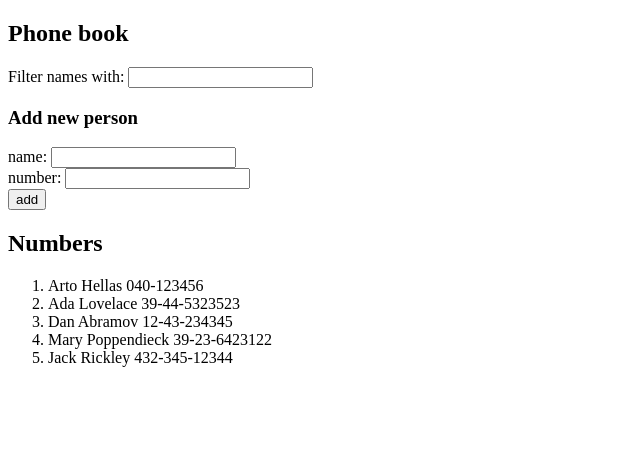
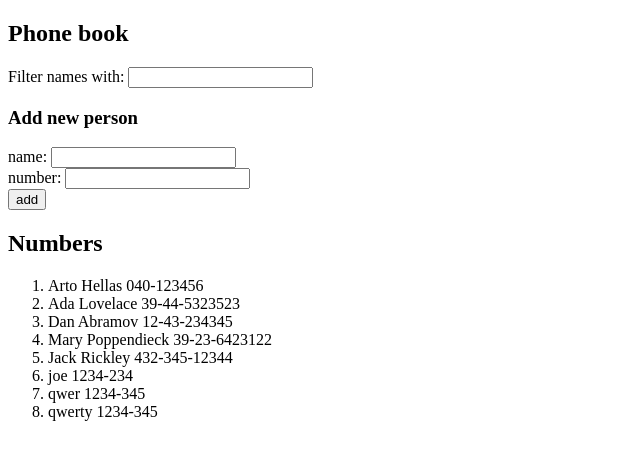
Before and after one commit to feketebence/fullstack-open, a React (Vite) app in the folder part2/phonebook/: page / in a window 1280 px wide. Shown: the top 460 px of the page, without its empty margins (0-640 px from the left). Built offline with nearby package versions, Linux system fonts and the light colour scheme; data requests are answered from the project's data file.

Commit message:
Finish exercise 2-12

```diff
--- a/part2/phonebook/db.json
+++ b/part2/phonebook/db.json
@@ -24,6 +24,21 @@
       "name": "Jack Rickley",
       "number": "432-345-12344",
       "id": "5"
+    },
+    {
+      "id": "bb6a",
+      "name": "joe",
+      "number": "1234-234"
+    },
+    {
+      "id": "9940",
+      "name": "qwer",
+      "number": "1234-345"
+    },
+    {
+      "id": "f704",
+      "name": "qwerty",
+      "number": "1234-345"
     }
   ]
 }
--- a/part2/phonebook/src/App.jsx
+++ b/part2/phonebook/src/App.jsx
@@ -81,10 +81,7 @@ const App = () => {
     const handleAddPerson = (event) => {
         event.preventDefault();
 
-        const nextPersonId = Math.max(...persons.map((p) => p.id)) + 1;
-
         const newPerson = {
-            id: nextPersonId,
             name: newName,
             number: newNumber
         };
@@ -95,13 +92,18 @@ const App = () => {
                 : true;
 
         if (personAlreadyAdded) {
-            alert(`${newPerson.name} is already added to the phonebook.`);
+            alert(`${newPerson.name} is already added to the phone book.`);
         } else {
-            setPersons(persons.concat(newPerson));
+            axios
+                .post('http://localhost:3001/persons', newPerson)
+                .then((response) => {
+                    console.log('response:', response);
+                    const createdPerson = response.data;
+                    setPersons(persons.concat(createdPerson));
+                });
+            setNewName('');
+            setNewNumber('');
         }
-
-        setNewName('');
-        setNewNumber('');
     };
 
     return (
```
Lines whose indentation alone changed are shown as unchanged.
